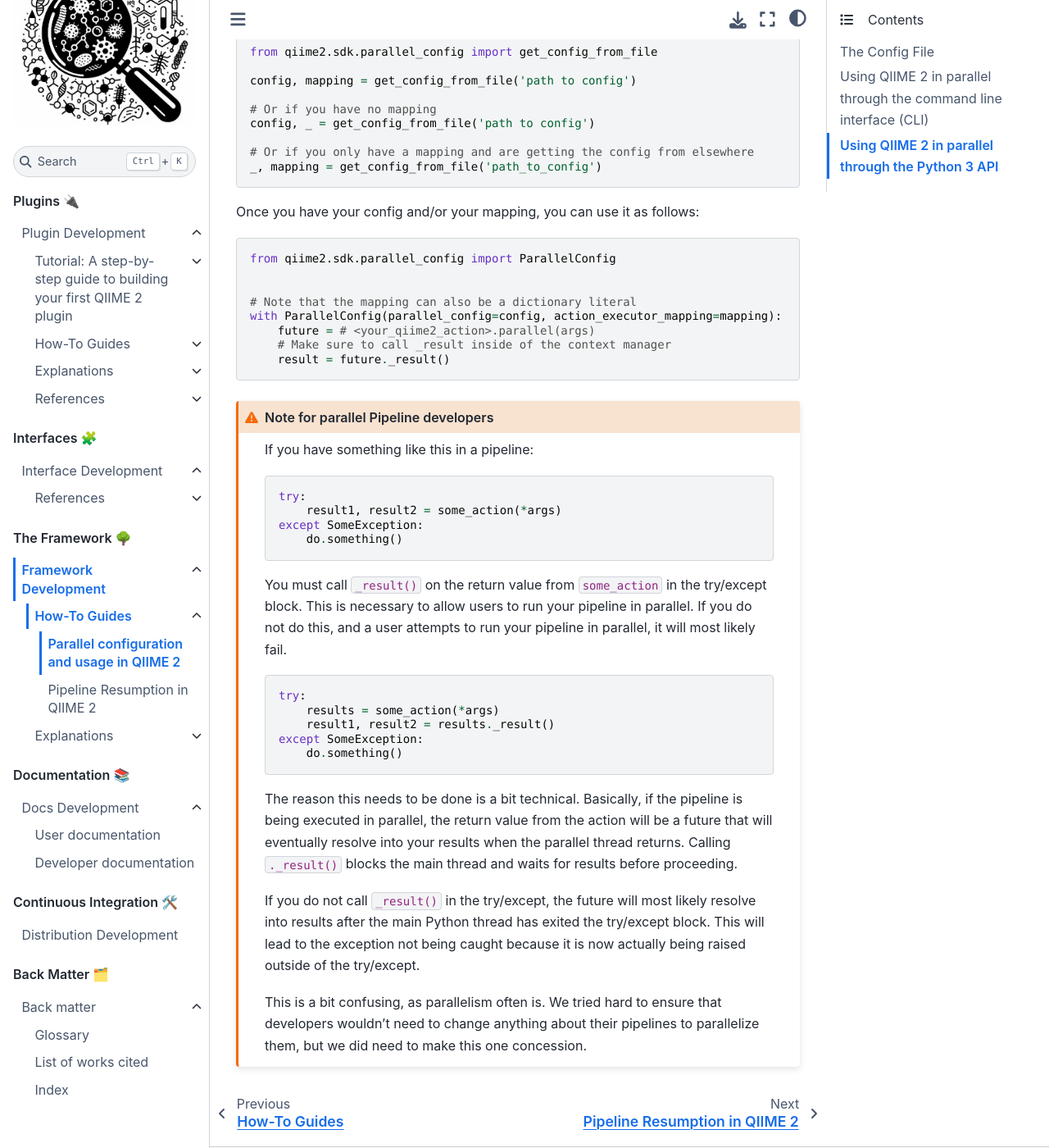
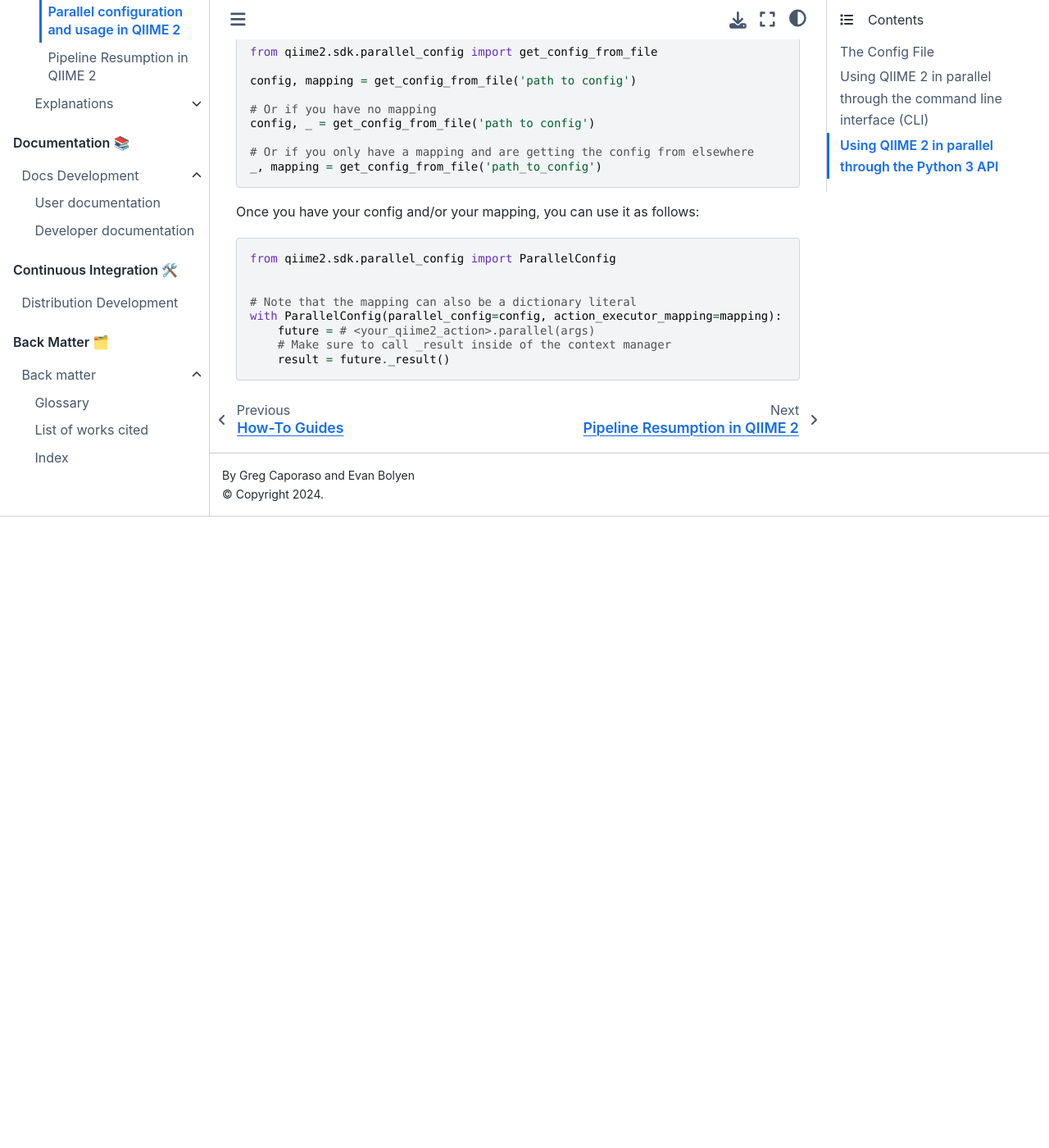
Before and after one commit to caporaso-lab/developing-with-qiime2, a Jupyter Book: the page built from book/framework/how-to-guides/parallel-configuration.md, in a window 1280 px wide and 1400 px high, scrolled down 6048 px. Shown: the whole window at 82% size. Built offline with Jupyter Book 1.0.4 settings and Sphinx 7.4.7 and the Sphinx Book theme 1.1.4, drawn with Linux system fonts in a browser that asks for light colours; pages that are not in the unit, such as notebooks, are missing from menus; after the commit the page ends 6678 px from its top, so only the background shows below that.

Commit message:
shuffle location of parallel try/except note

`````diff
--- a/book/_toc.yml
+++ b/book/_toc.yml
@@ -40,6 +40,7 @@ parts:
             - file: plugins/how-to-guides/test-plugins
             - file: plugins/how-to-guides/usage-examples
             - file: plugins/how-to-guides/format-validation-levels
+            - file: plugins/how-to-guides/handle-exceptions-in-parallel-pipelines
         - file: plugins/explanations/intro
           sections:
             - file: plugins/explanations/actions
--- a/book/framework/how-to-guides/parallel-configuration.md
+++ b/book/framework/how-to-guides/parallel-configuration.md
@@ -288,37 +288,3 @@ with ParallelConfig(parallel_config=config, action_executor_mapping=mapping):
     # Make sure to call _result inside of the context manager
     result = future._result()
 ```
-
-````{admonition} Note for parallel Pipeline developers
-:class: warning
-If you have something like this in a pipeline:
-
-```python
-try:
-    result1, result2 = some_action(*args)
-except SomeException:
-    do.something()
-```
-
-You must call `_result()` on the return value from `some_action` in the try/except block.
-This is necessary to allow users to run your pipeline in parallel.
-If you do not do this, and a user attempts to run your pipeline in parallel, it will most likely fail.
-
-```python
-try:
-    results = some_action(*args)
-    result1, result2 = results._result()
-except SomeException:
-    do.something()
-```
-
-The reason this needs to be done is a bit technical.
-Basically, if the pipeline is being executed in parallel, the return value from the action will be a future that will eventually resolve into your results when the parallel thread returns.
-Calling `._result()` blocks the main thread and waits for results before proceeding.
-
-If you do not call `_result()` in the try/except, the future will most likely resolve into results after the main Python thread has exited the try/except block.
-This will lead to the exception not being caught because it is now actually being raised outside of the try/except.
-
-This is a bit confusing, as parallelism often is.
-We tried hard to ensure that developers wouldn't need to change anything about their pipelines to parallelize them, but we did need to make this one concession.
-````
`````
Also changed, not shown: book/plugins/how-to-guides/handle-exceptions-in-parallel-pipelines.md (added, +32 -0 lines), book/plugins/tutorials/add-parallel-pipeline.md (+1 -0 lines).
